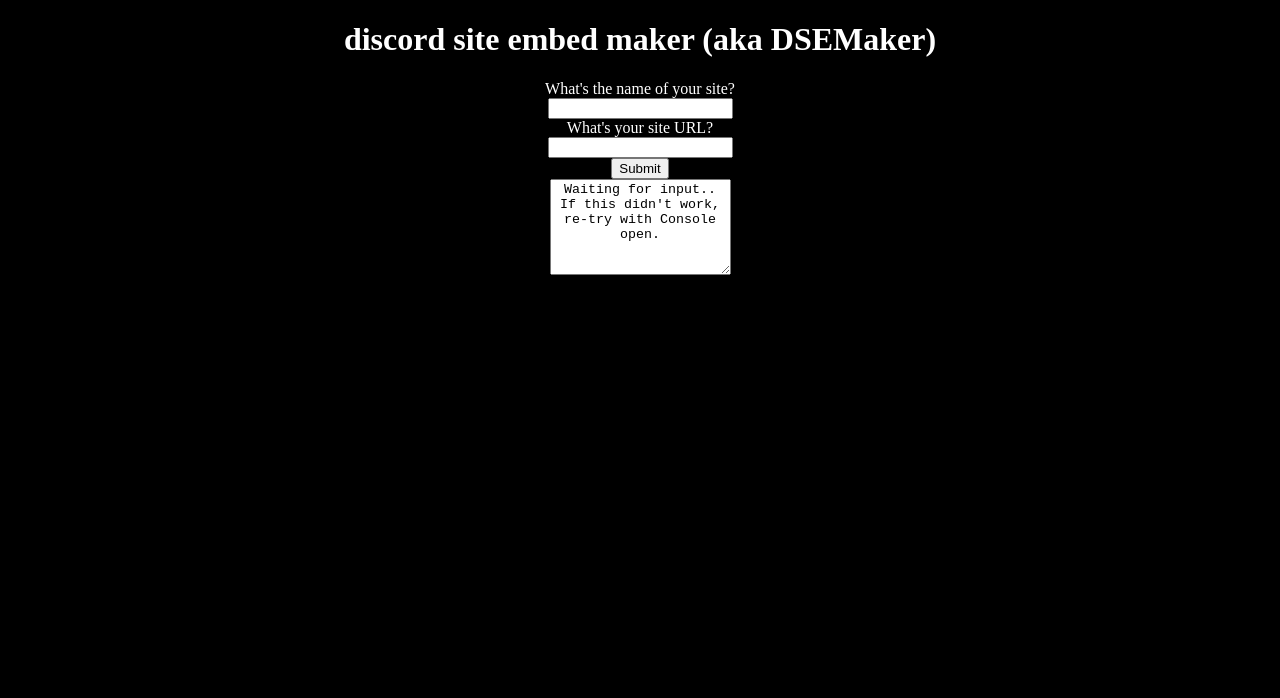
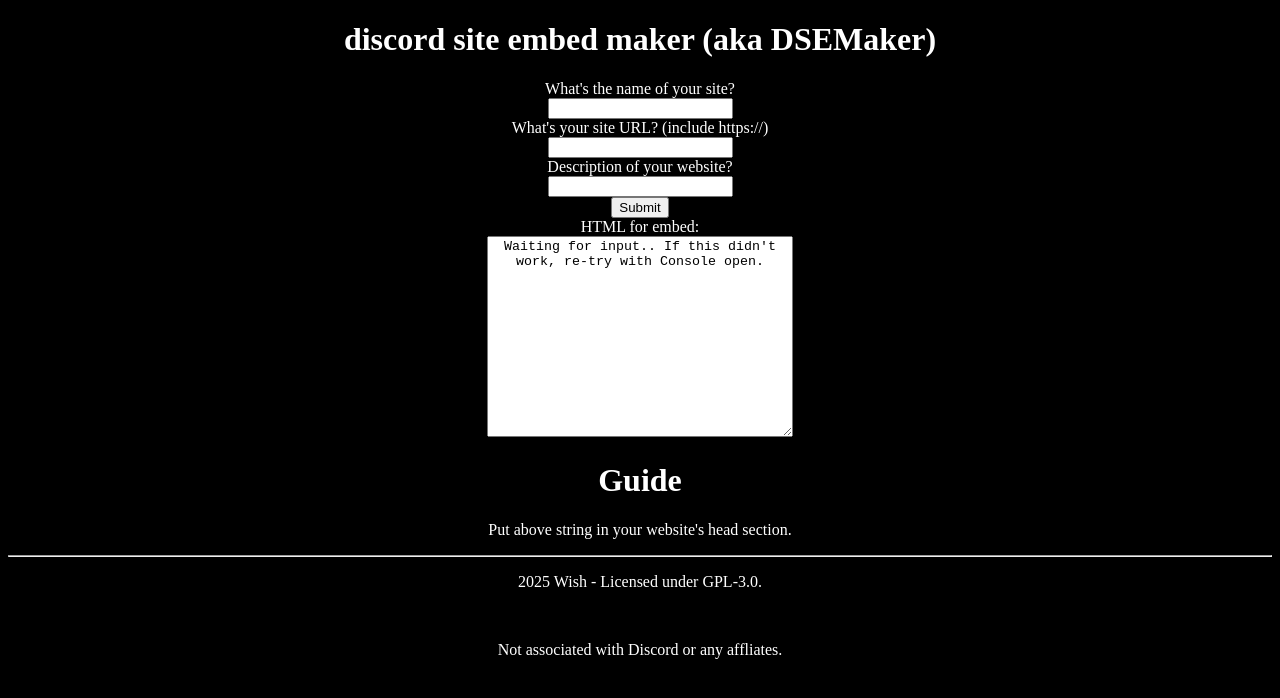
Before and after one commit to wish13yt/discord-embed-maker, a plain HTML site: page src/index.html in a window 1280 px wide. Drawn offline with Linux system fonts and the light colour scheme.

Commit message:
wowza, RELEASES TOMORROW!!

```diff
--- a/src/index.html
+++ b/src/index.html
@@ -17,22 +17,49 @@
         }
         textarea {
             color: black;
+            width: 300px;
         }
     </style>
 </head>
 <body>
     <h1>discord site embed maker (aka DSEMaker)</h1>
-    <form>
+    <form onsubmit="return false;">
         <label for="name">What's the name of your site?</label>
         <br>
         <input type="text" id="name" name="name" required />
         <br>
-        <label for="url">What's your site URL?</label>
+        <label for="url">What's your site URL? (include https://)</label>
         <br>
         <input type="text" id="url" name="url" required />
         <br>
+        <label for="desc">Description of your website?</label>
+        <br>
+        <input type="text" id="desc" name="desc" required />
+        <br>
         <input type="submit" onclick="generateEmbed()">
     </form>
-    <textarea readonly rows="6">Waiting for input.. If this didn't work, re-try with Console open.</textarea>
+    <label for="textareareal">HTML for embed:</label>
+    <br>
+    <textarea name="textareareal" readonly rows="13" id="textareareal">Waiting for input.. If this didn't work, re-try with Console open.</textarea>
+    <h1>Guide</h1>
+    <p>Put above string in your website's head section.</p>
+    <hr>
+    <footer>
+        <p>2025 Wish - Licensed under GPL-3.0.</p>
+        <br>
+        <p>Not associated with Discord or any affliates.</p>
+    </footer>
+    <script>
+        function generateEmbed() {
+            let textarea = document.getElementById("textareareal");
+            let nameInput = document.getElementById("name");
+            let nameValue = nameInput.value;
+            let descInput = document.getElementById("desc");
+            let descValue = descInput.value;
+            let urlInput = document.getElementById("url");
+            let urlValue = urlInput.value;
+            textarea.value = "<meta content='" + nameValue + "' property='og:title' />\n <meta content='" + descValue + "' property='og:description'/>\n <meta content='" + urlValue + "' property='og:url' />"
+        }
+    </script>
 </body>
 </html>
```
